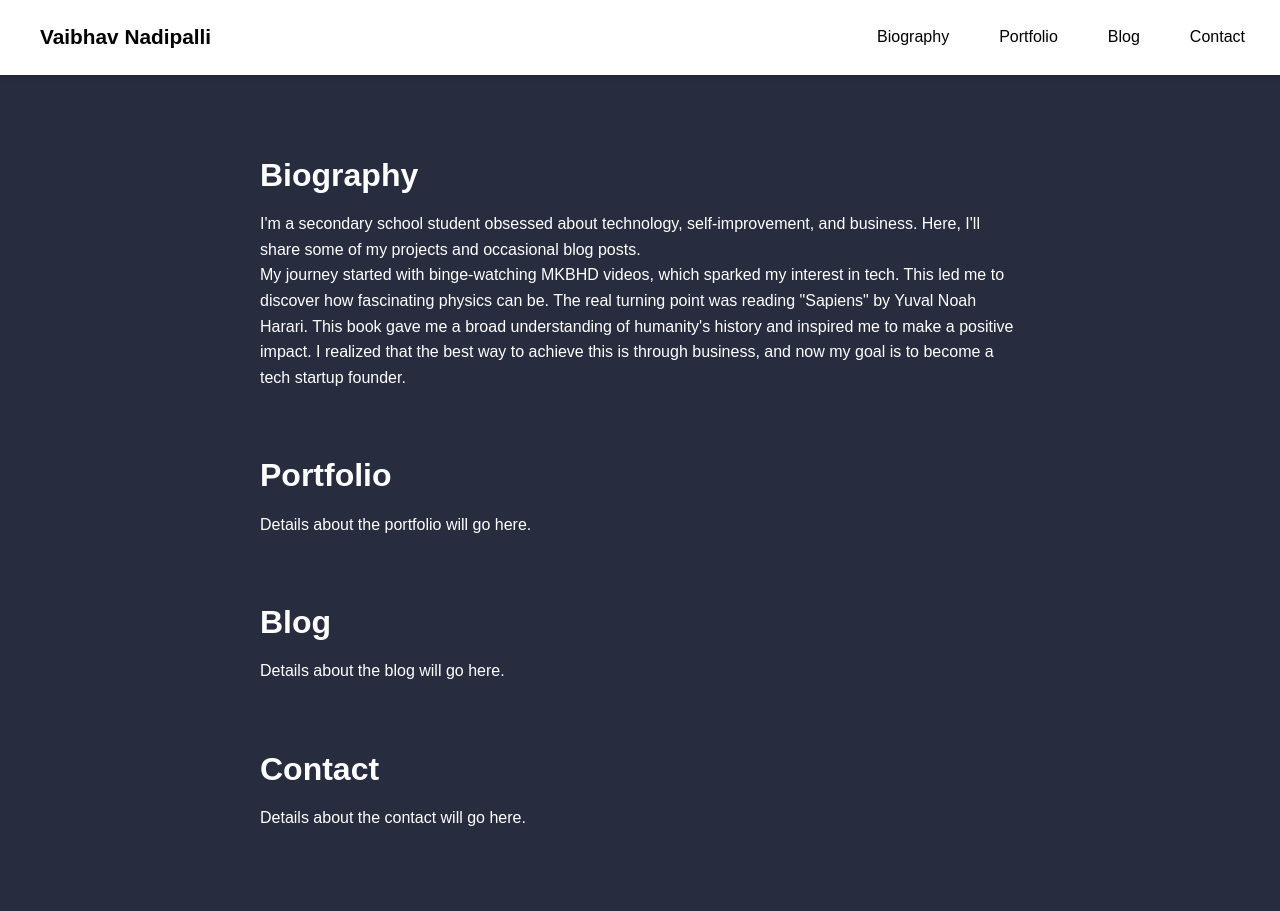
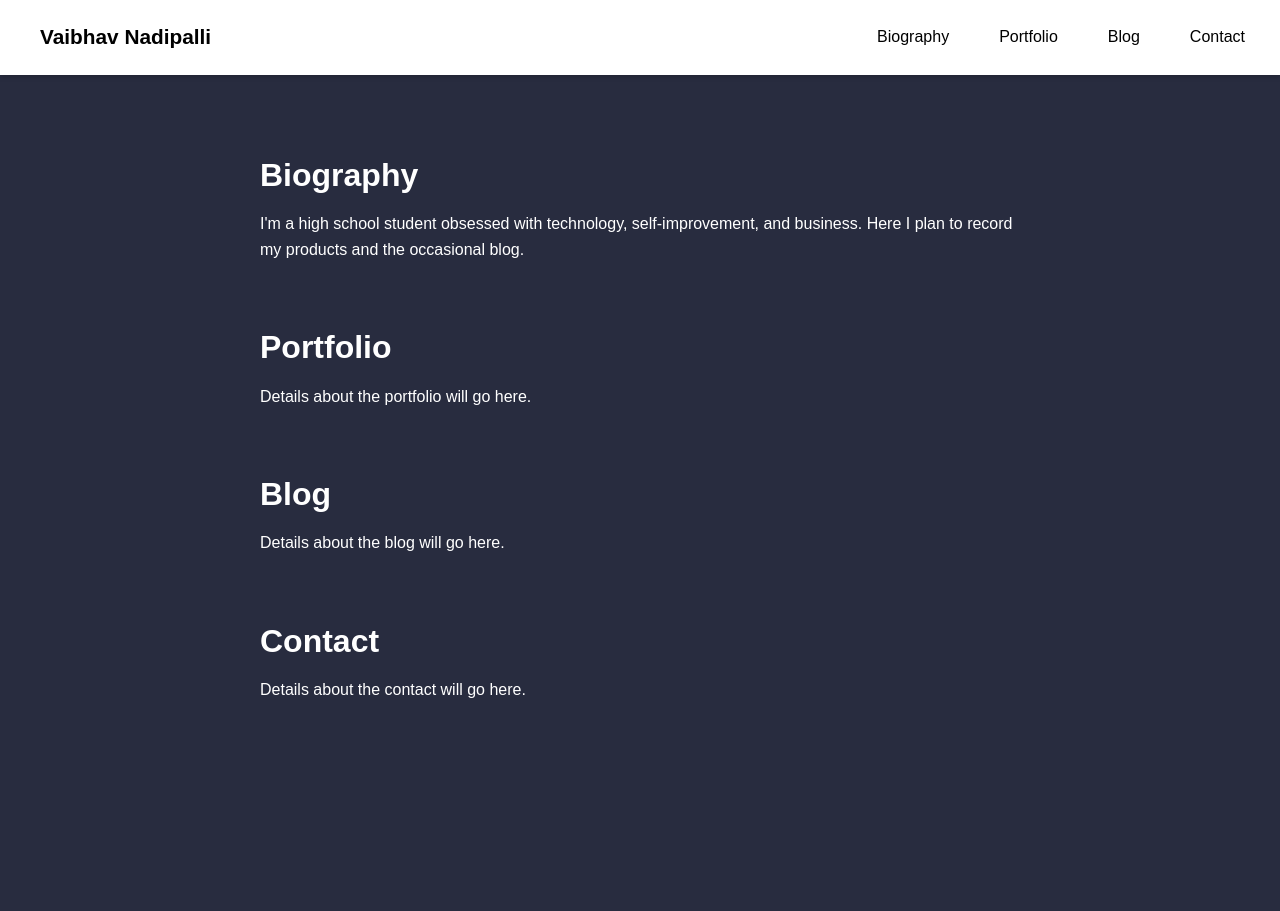
Before and after one commit to Vaibhav-Nadipalli/vaibhav-nadipalli.github.io, a Jekyll site: the page built from index.markdown, in a window 1280 px wide. Built offline with Jekyll 4.4.1, drawn with Linux system fonts in a browser that asks for light colours.

Commit message:
Update default.html

```diff
--- a/_layouts/default.html
+++ b/_layouts/default.html
@@ -25,21 +25,36 @@
 
     <main>
         <section id="bio">
+            <div class="section-container">
                 <h2 class="section-title">Biography</h2>
-            <p>I'm a secondary school student obsessed about technology, self-improvement, and business. Here, I'll share some of my projects and occasional blog posts. </p>
-            <p> My journey started with binge-watching MKBHD videos, which sparked my interest in tech. This led me to discover how fascinating physics can be. The real turning point was reading "Sapiens" by Yuval Noah Harari. This book gave me a broad understanding of humanity's history and inspired me to make a positive impact. I realized that the best way to achieve this is through business, and now my goal is to become a tech startup founder.</p>
+                <div class="section-content">
+                    <p>I'm a high school student obsessed with technology, self-improvement, and business. Here I plan to record my products and the occasional blog.</p>
+                </div>
+            </div>
         </section>
         <section id="portfolio">
+            <div class="section-container">
                 <h2 class="section-title">Portfolio</h2>
+                <div class="section-content">
                     <p>Details about the portfolio will go here.</p>
+                </div>
+            </div>
         </section>
         <section id="blog">
+            <div class="section-container">
                 <h2 class="section-title">Blog</h2>
+                <div class="section-content">
                     <p>Details about the blog will go here.</p>
+                </div>
+            </div>
         </section>
         <section id="contact">
+            <div class="section-container">
                 <h2 class="section-title">Contact</h2>
+                <div class="section-content">
                     <p>Details about the contact will go here.</p>
+                </div>
+            </div>
         </section>
     </main>
 </body>
```
Lines whose indentation alone changed are shown as unchanged.
